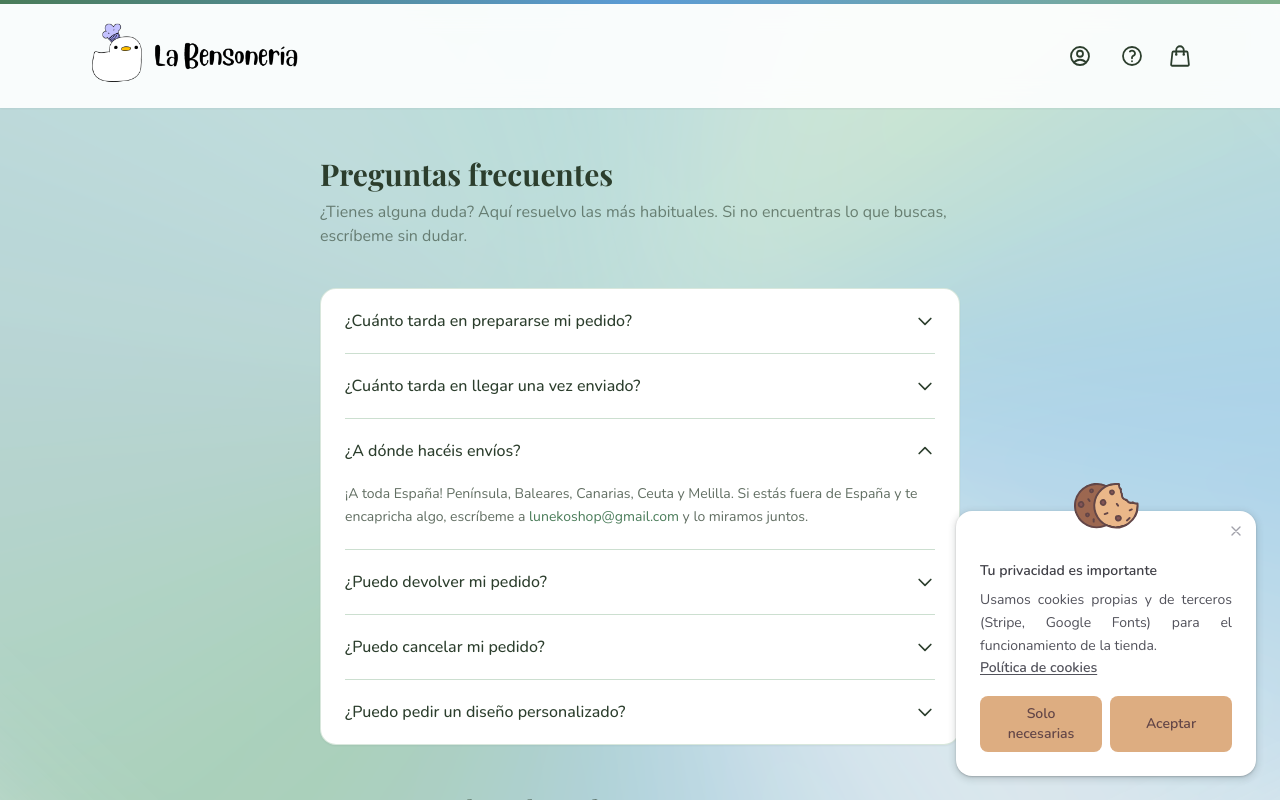
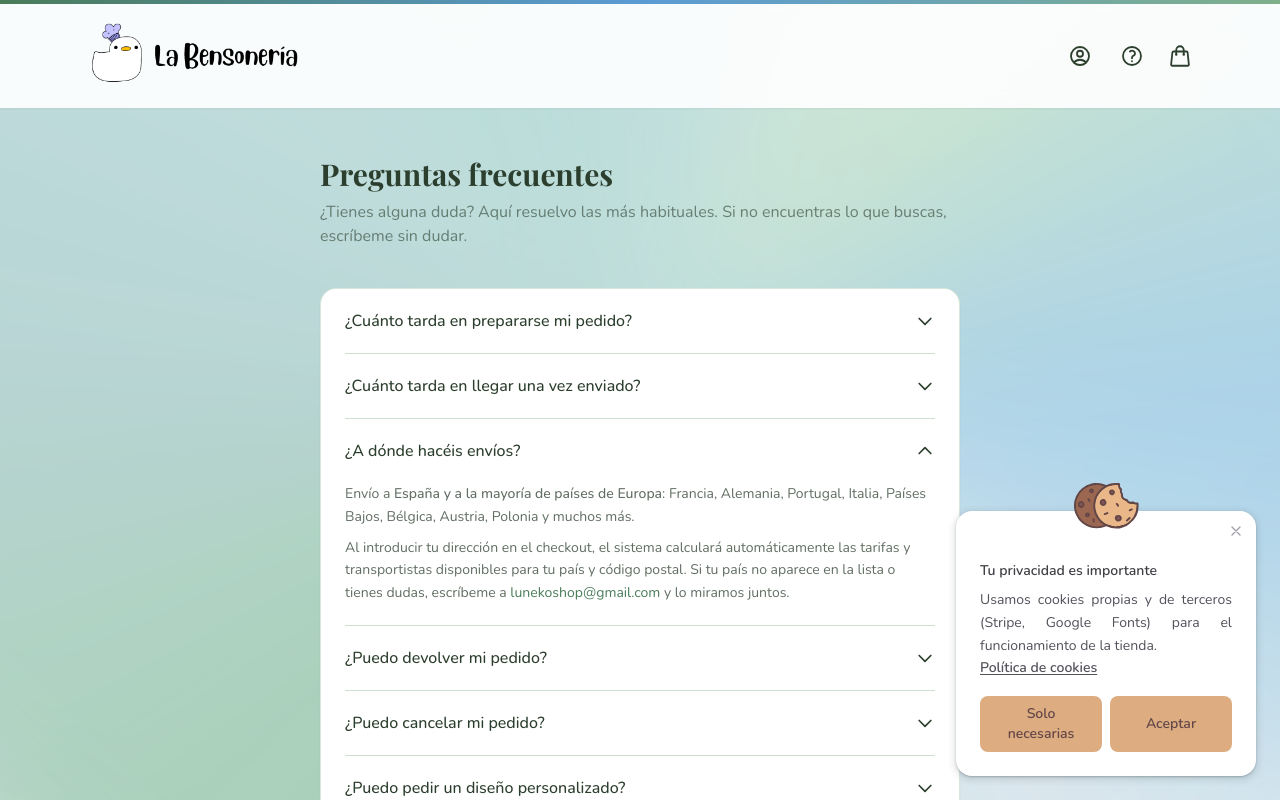
Before and after one commit to labensoneria/LaBensoneriaShop, a React (Vite) app in the folder frontend/: page /help in a window 1280 px wide. Both pictures are taken after a click on the button "¿A dónde hacéis envíos?". Shown: the top 800 px of the page. Built offline with nearby package versions, Linux system fonts and the light colour scheme; no server answers; a web font is replaced by a local one.

Commit message:
FAQ update

```diff
--- a/frontend/src/pages/faq/FaqPage.tsx
+++ b/frontend/src/pages/faq/FaqPage.tsx
@@ -26,15 +26,18 @@ const faqs: FaqItem[] = [
     question: '¿Cuánto tarda en llegar una vez enviado?',
     answer: (
       <>
-        <p>Los envíos se realizan a través de <span className="font-medium">Correos</span>. Una vez que tu pedido sale de mis manos, los tiempos orientativos son:</p>
+        <p>
+          Depende del transportista que elijas al finalizar tu pedido. Al introducir tu dirección en el checkout
+          verás las opciones disponibles con sus plazos estimados. A modo orientativo:
+        </p>
         <ul className="mt-2 space-y-1 list-disc list-inside">
-          <li><span className="font-medium">Península y Baleares:</span> 48–72 horas hábiles.</li>
-          <li><span className="font-medium">Canarias:</span> aproximadamente 7–10 días hábiles (incluye tramitación aduanera).</li>
-          <li><span className="font-medium">Ceuta y Melilla:</span> aproximadamente 8–11 días hábiles (incluye tramitación aduanera).</li>
+          <li><span className="font-medium">España peninsular y Baleares:</span> 1–3 días hábiles.</li>
+          <li><span className="font-medium">Canarias, Ceuta y Melilla:</span> 5–10 días hábiles (puede incluir tramitación aduanera).</li>
+          <li><span className="font-medium">Europa:</span> 3–7 días hábiles según el país y transportista.</li>
         </ul>
         <p className="mt-2 text-brand-dark/60 text-sm">
-          Estos plazos son los habituales de Correos y pueden verse afectados por épocas de alta demanda (Navidad,
-          rebajas, etc.). Te envío el número de seguimiento en cuanto lo tenga para que puedas rastrear tu paquete.
+          En cuanto tu pedido salga, te envío por correo el número de seguimiento para que puedas rastrearlo
+          en todo momento. Los plazos pueden verse afectados en épocas de alta demanda (Navidad, etc.).
         </p>
       </>
     ),
@@ -42,14 +45,21 @@ const faqs: FaqItem[] = [
   {
     question: '¿A dónde hacéis envíos?',
     answer: (
+      <>
         <p>
-        ¡A toda España! Península, Baleares, Canarias, Ceuta y Melilla. Si estás fuera de España y te encapricha
-        algo, escríbeme a{' '}
+          Envío a <span className="font-medium">España y a la mayoría de países de Europa</span>: Francia,
+          Alemania, Portugal, Italia, Países Bajos, Bélgica, Austria, Polonia y muchos más.
+        </p>
+        <p className="mt-2">
+          Al introducir tu dirección en el checkout, el sistema calculará automáticamente las tarifas y
+          transportistas disponibles para tu país y código postal. Si tu país no aparece en la lista o tienes
+          dudas, escríbeme a{' '}
           <a href="mailto:lunekoshop@gmail.com" className="text-brand-green hover:underline">
             lunekoshop@gmail.com
           </a>{' '}
           y lo miramos juntos.
         </p>
+      </>
     ),
   },
   {
```
Lines whose indentation alone changed are shown as unchanged.
